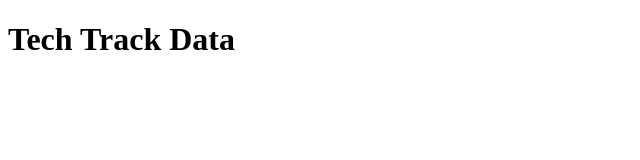
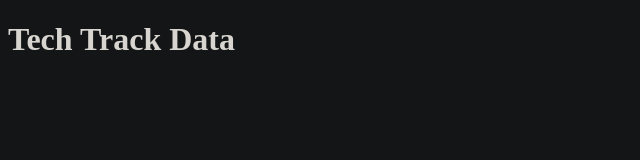
Before and after one commit to randy554/Functional-Programming-21_22, a plain HTML site: page index.html in a window 1280 px wide. Shown: the whole page, without its empty margins (0-640 px from the left). Drawn offline with Linux system fonts and the light colour scheme.

Commit message:
Added some styling on main page

```diff
--- a/index.html
+++ b/index.html
@@ -4,6 +4,14 @@
     <meta charset="UTF-8" />
     <meta http-equiv="X-UA-Compatible" content="IE=edge" />
     <meta name="viewport" content="width=device-width, initial-scale=1.0" />
+    <style>
+      body {
+        background-color: #131516;
+      }
+      * {
+        color: #d8d4cf;
+      }
+    </style>
     <title>Functional Programming</title>
   </head>
   <body>
```
